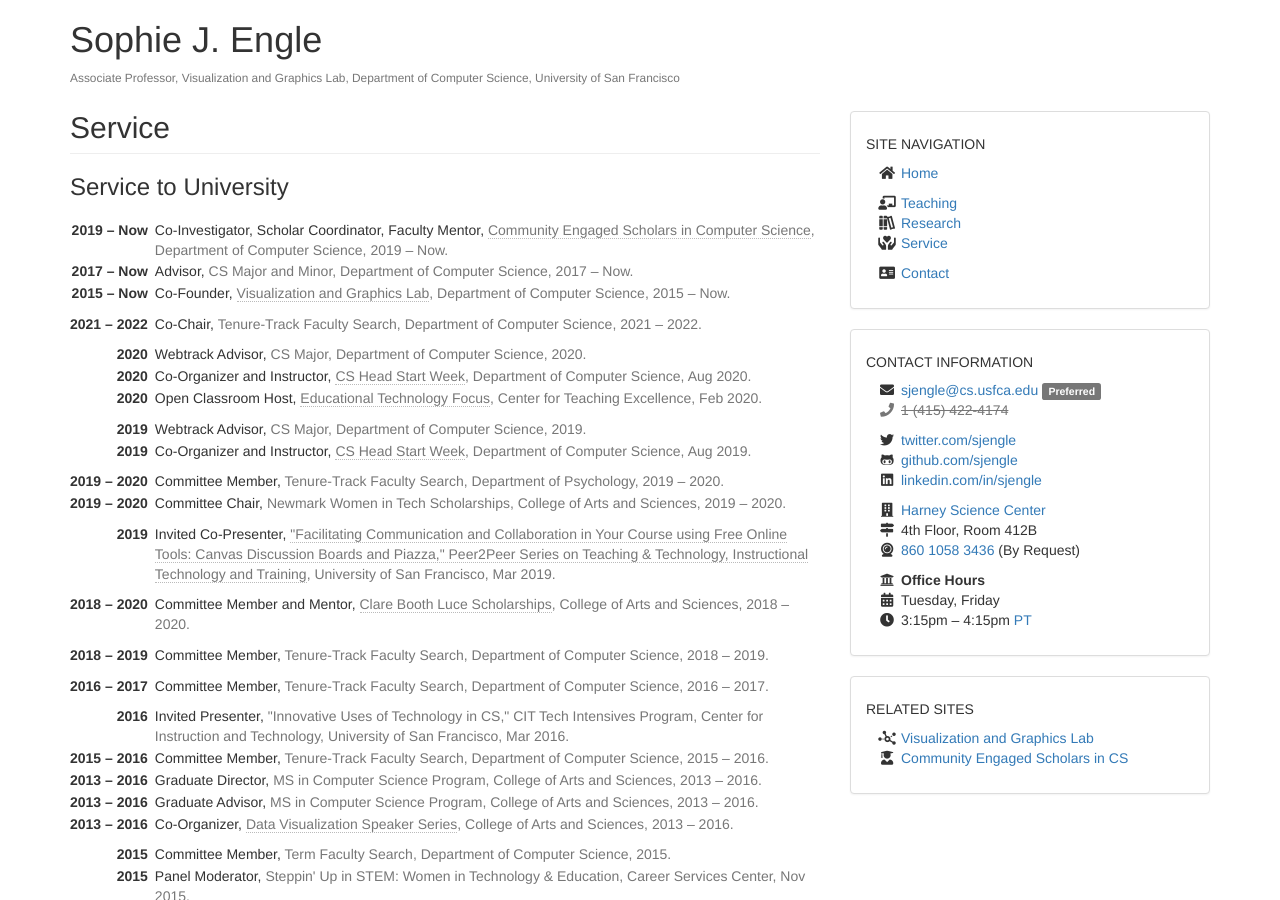
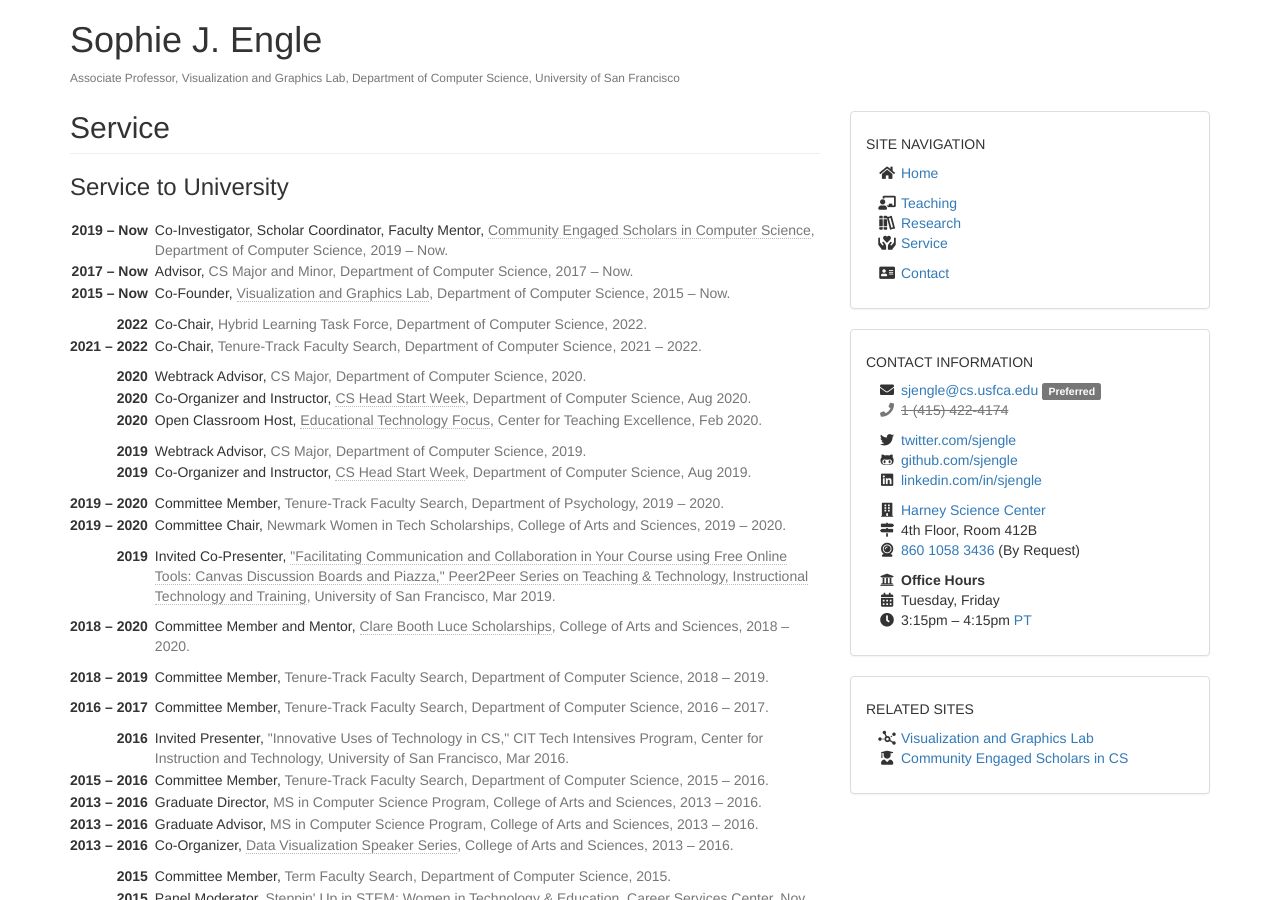
Before and after one commit to sjengle/sjengle.github.io, a Jekyll site: the page built from service.html, in a window 1280 px wide and 900 px high. Built offline with Jekyll 4.4.1, drawn with Linux system fonts in a browser that asks for light colours.

Commit message:
Updating committees

```diff
--- a/_data/service.yaml
+++ b/_data/service.yaml
@@ -240,6 +240,14 @@ university:
     key: '2020C'
     url: false
 
+  - ref: 'Co-Chair'
+    org: 'Hybrid Learning Task Force'
+    loc: 'Department of Computer Science'
+    beg: false
+    end: 2022
+    key: '2022A'
+    url: false
+
   - ref: 'Advisor'
     org: 'CS Major and Minor'
     loc: 'Department of Computer Science'
```
